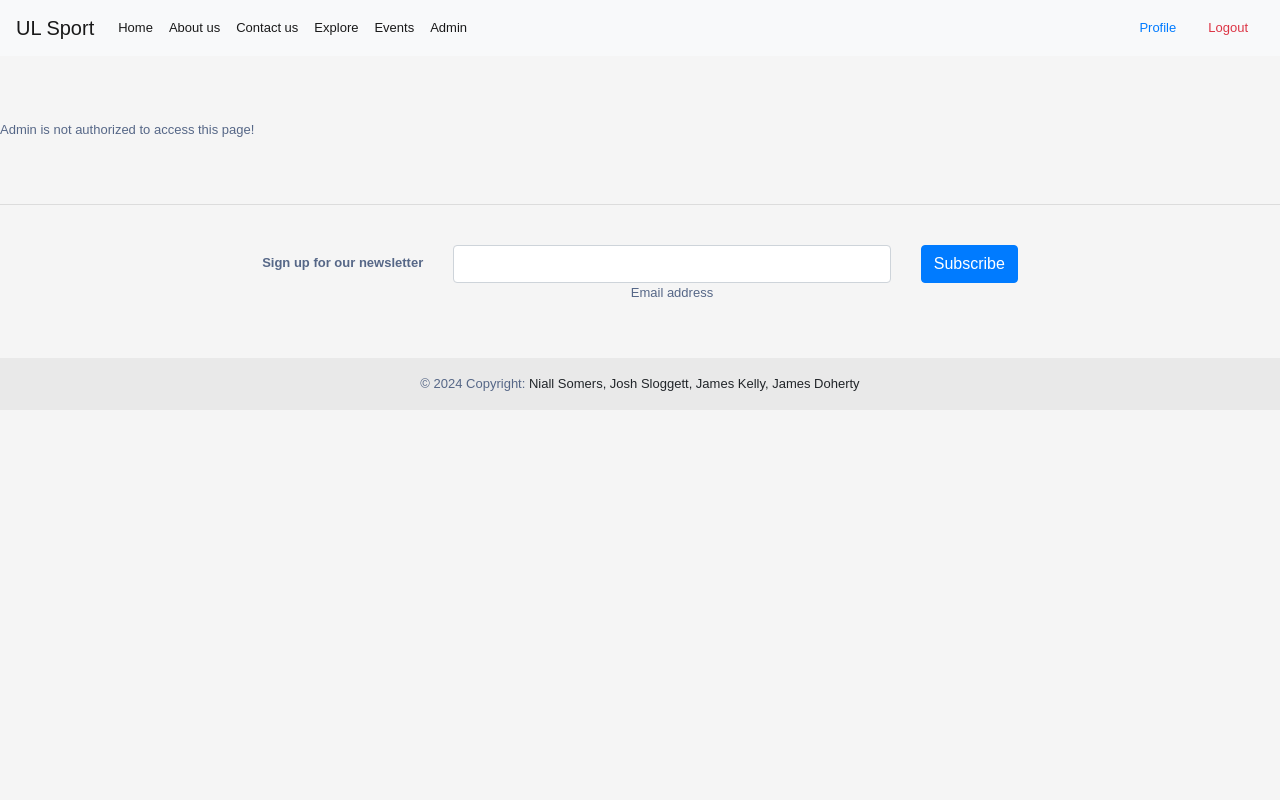
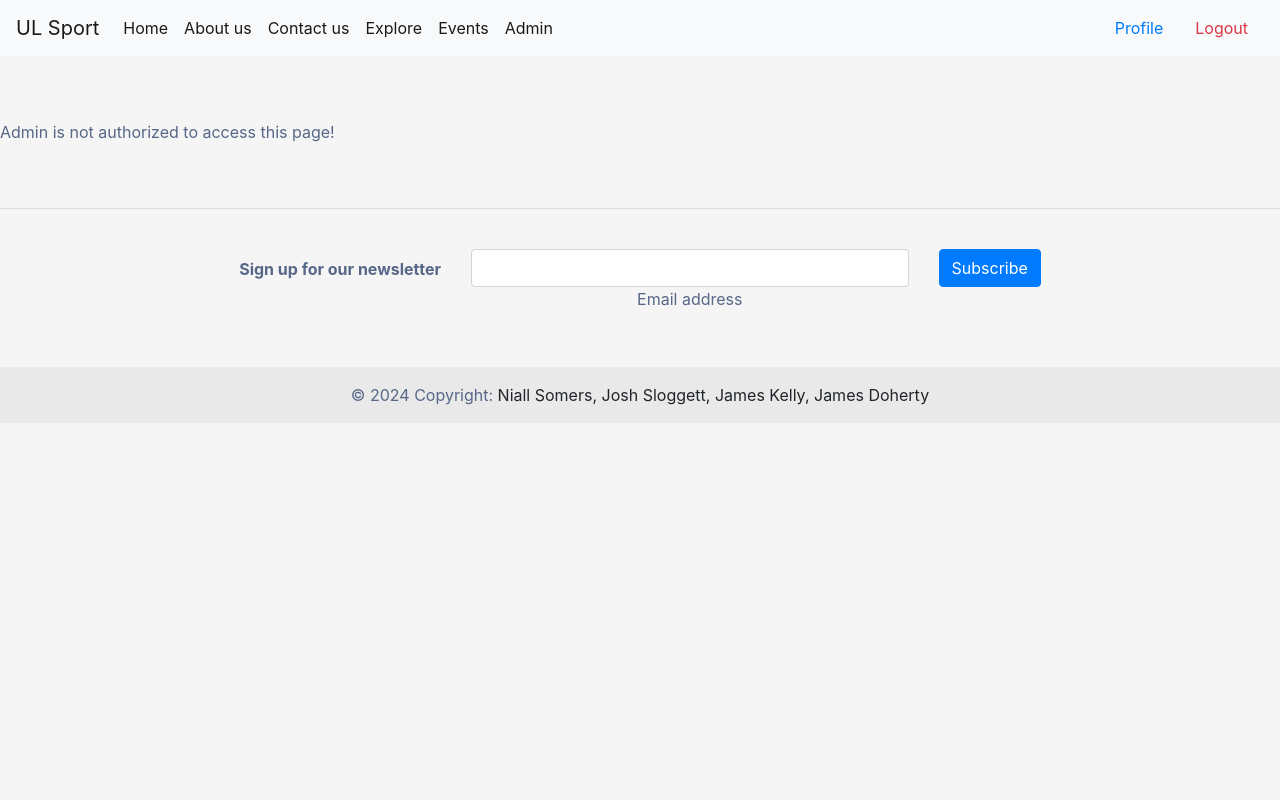
Before and after one commit to JamesDoherty1/AWSSportsSystem, a Flask app: template templates/myclubmanage.html in a window 1280 px wide. Run offline with Flask 3, Linux system fonts and the light colour scheme; the template is opened without the code that fills it, so the values that code supplies are empty; a user stored in the database is signed in; data comes from the database, SQL or seed files in the repository.

Commit message:
css was messing up navbar and footer - fixed

```diff
--- a/templates/myclubmanage.html
+++ b/templates/myclubmanage.html
@@ -8,8 +8,6 @@
 body {
     color: #566787;
     background: #f5f5f5;
-    font-family: 'Varela Round', sans-serif;
-    font-size: 13px;
 }
 .table-responsive {
     margin: 30px 0;
```
